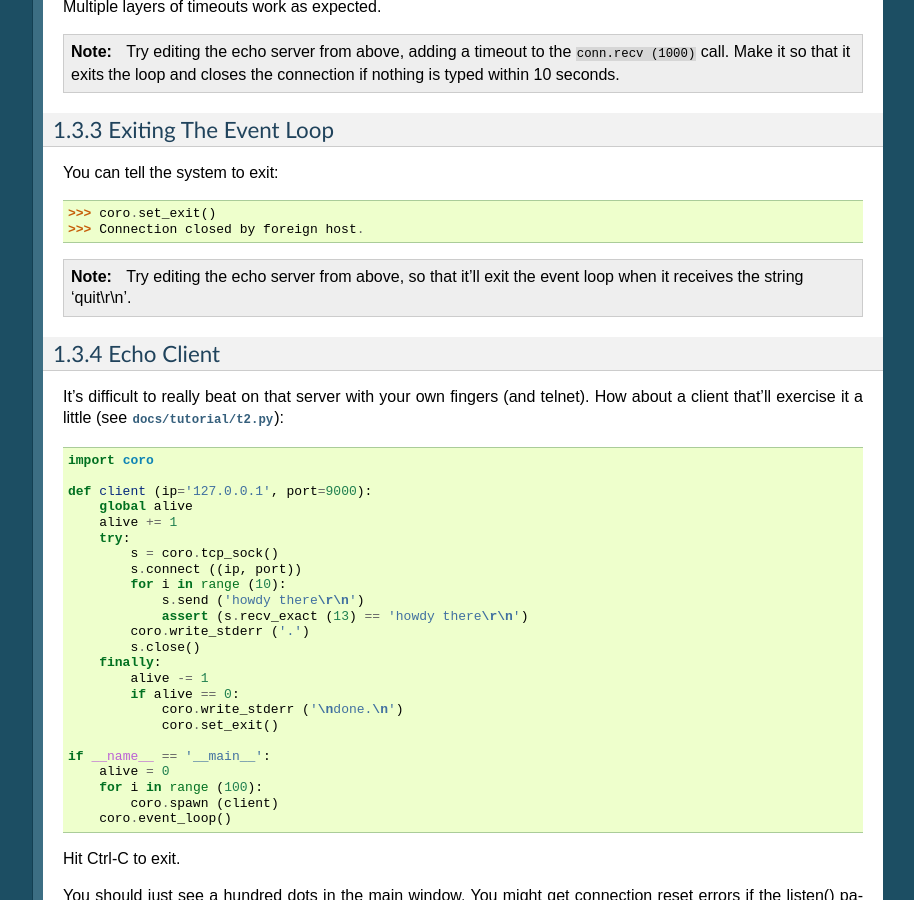
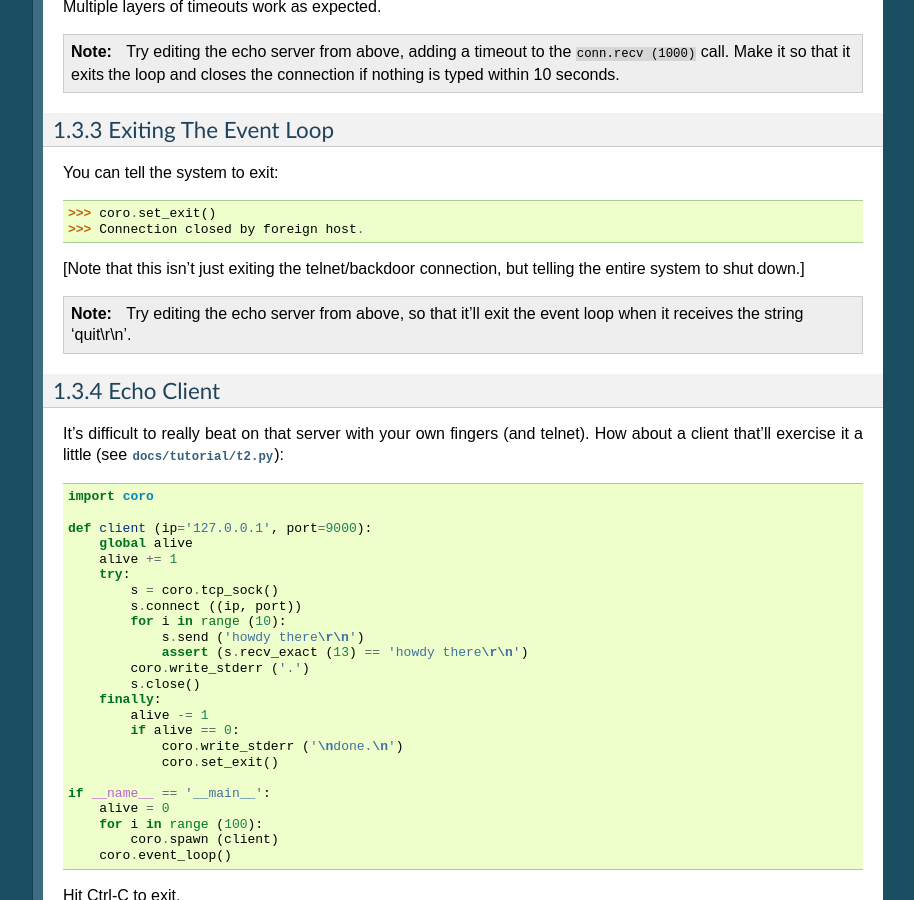
Before and after one commit to ironport/shrapnel, a Sphinx documentation site: the page built from docs/tutorial.rst, in a window 1280 px wide and 900 px high, scrolled down 4977 px. Shown: the whole window, without its empty margins (187-1101 px from the left). Built offline with Sphinx 7.4.7, drawn with Linux system fonts in a browser that asks for light colours.

Commit message:
exiting: note that set_exit() shuts the whole system down, not just the connection

```diff
--- a/docs/tutorial.rst
+++ b/docs/tutorial.rst
@@ -296,6 +296,10 @@ You can tell the system to exit::
 
     >>> coro.set_exit()
     >>> Connection closed by foreign host.
+
+[Note that this isn't just exiting the telnet/backdoor connection, but
+telling the entire system to shut down.]
+
 
 .. note::
 
```
